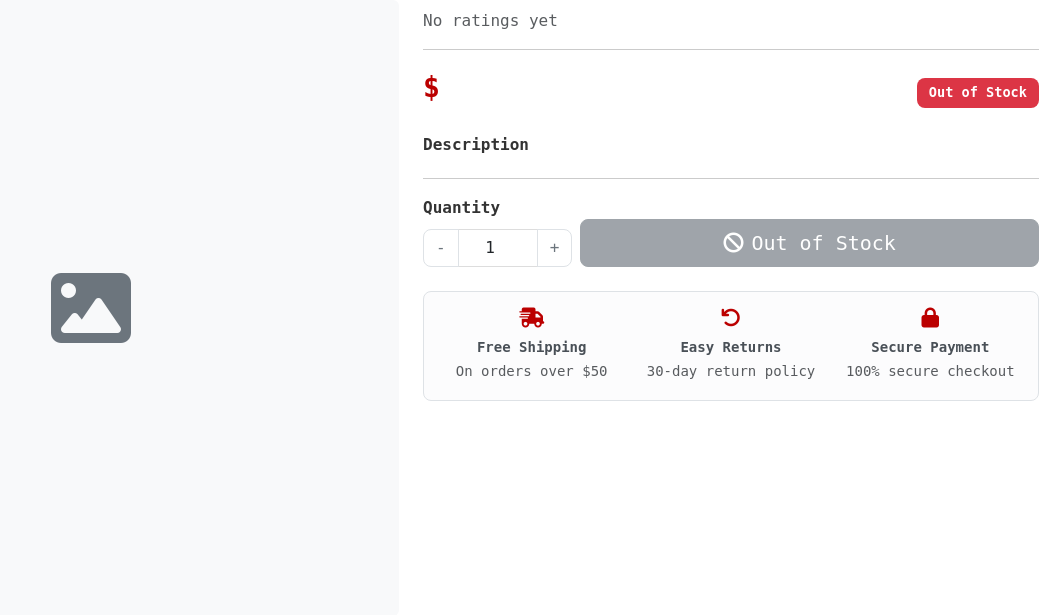
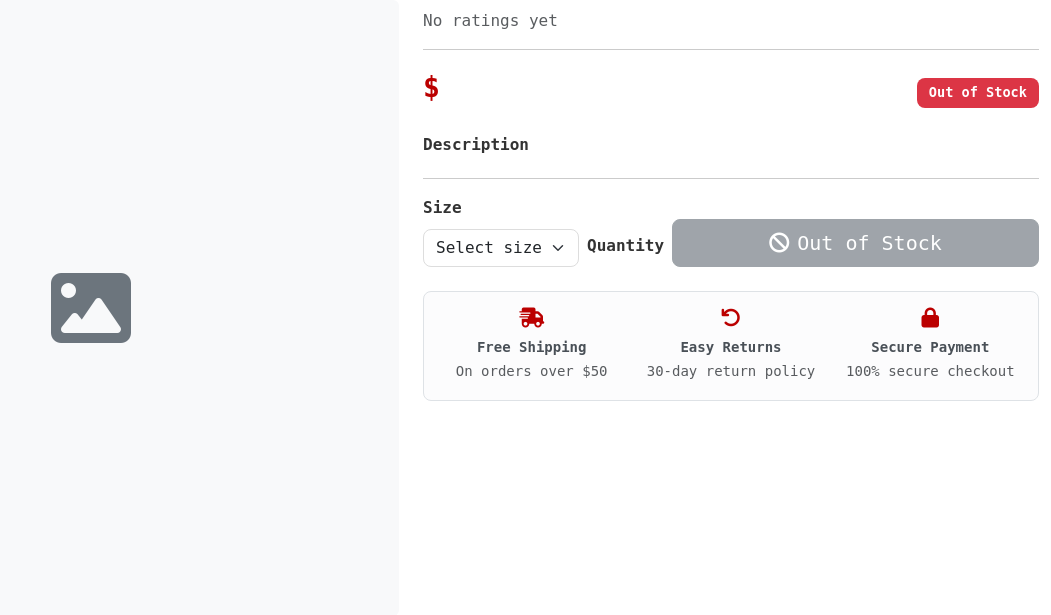
Before and after one commit to hicelery/commerce-all, a Django app: template products/templates/products/product_detail.html in a window 1280 px wide. Shown: the part 169-784 px from the top of the page, without its empty margins (229-1280 px from the left). Run offline with Django 4.2, Linux system fonts and the light colour scheme; the template is opened without the code that fills it, so the values that code supplies are empty; some libraries are stand-ins or nearby versions.

Commit message:
multiple size functionality on product view

```diff
--- a/products/admin.py
+++ b/products/admin.py
@@ -1,5 +1,5 @@
 from django.contrib import admin
-from .models import Product, ProductReview, Category
+from .models import Product, ProductReview, Category, ProductSize
 from django_summernote.admin import SummernoteModelAdmin
 
 # Register your models here.
@@ -25,3 +25,5 @@ class ProductReviewAdmin(SummernoteModelAdmin):
 
 
 admin.site.register(Category)
+
+admin.site.register(ProductSize)
--- a/products/templates/products/product_detail.html
+++ b/products/templates/products/product_detail.html
@@ -28,7 +28,7 @@
                 </div>
             {% endif %}
 
-            {% if product.quantity <= 0 %}
+            {% if available_sizes.count == 0 %}
                 <div class="position-absolute top-50 start-50 translate-middle">
                     <span class="badge bg-danger fs-6">Out of Stock</span>
                 </div>
@@ -86,7 +86,7 @@
                     {% endif %}
                 </div>
                 <div class="col-auto ms-auto">
-                    {% if product.quantity > 0 %}
+                    {% if available_sizes.count > 0 %}
                         <span class="badge bg-success">In Stock ({{ product.quantity }})</span>
                     {% else %}
                         <span class="badge bg-danger">Out of Stock</span>
@@ -109,18 +109,29 @@
         <div class="mb-4">
             <form method="post" action="{% url 'cart:add_to_cart' product.product_id %}" class="row g-2 align-items-end">
                 {% csrf_token %}
+                <div class="col-12 col-sm-auto">
+                    <label for="size" class="form-label fw-semibold">Size</label>
+                    <select class="form-select" id="size" name="size" required>
+                        <option value="" disabled selected>Select size</option>
+                        {% for size, quantity in sizes.items %}
+                            <option value="{{ size }}">{{ size }} </option>
+                        {% endfor %}
+                    </select>
+                </div>
 
-                <div class="col-12 col-sm-auto">
+                <div class="col-12 col-sm-auto d-flex flex-column align-items-center">
                     <label for="quantity" class="form-label fw-semibold">Quantity</label>
-                    <div class="input-group">
-                        <button type="button" class="btn btn-outline-secondary" onclick="decreaseQuantity()">-</button>
-                        <input type="number" id="quantity" name="quantity" value="1" min="1" max="{{ product.quantity }}" class="form-control text-center" style="max-width: 80px;">
-                        <button type="button" class="btn btn-outline-secondary" onclick="increaseQuantity()">+</button>
-                    </div>
+                     {% for size, quantity in sizes.items %}
+                        <div class="input-group" id="quantity_group_{{ size }}" style="display: none;">
+                            <button type="button" class="btn btn-outline-secondary" onclick="decreaseQuantity('{{ size }}')">-</button>
+                            <input type="number" id="quantity_{{ size }}" name="quantity" value="1" min="1" max="{{ quantity }}" class="form-control text-center" style="max-width: 80px;">
+                            <button type="button" class="btn btn-outline-secondary" onclick="increaseQuantity('{{ size }}')">+</button>
+                        </div>
+                    {% endfor %}
                 </div>
 
                 <div class="col-12 col-sm">
-                    {% if product.quantity > 0 %}
+                    {% if available_sizes.count > 0 %}
                         <button type="submit" class="btn btn-primary btn-lg w-100">
                             <i class="fas fa-shopping-cart me-2"></i>Add to Cart
                         </button>
@@ -296,23 +307,6 @@
 {% endblock %}
 
 {% block extra_js %}
-<script>
-function increaseQuantity() {
-    const input = document.getElementById('quantity');
-    const max = parseInt(input.max);
-    const current = parseInt(input.value);
-    if (current < max) {
-        input.value = current + 1;
-    }
-}
-
-function decreaseQuantity() {
-    const input = document.getElementById('quantity');
-    const current = parseInt(input.value);
-    if (current > 1) {
-        input.value = current - 1;
-    }
-}
-</script>
+<script src="{% static 'js/sizeselect.js' %}"></script>
 <script src="{% static 'js/reviews.js' %}"></script>
 {% endblock %}
--- /dev/null
+++ b/static/js/sizeselect.js
@@ -0,0 +1,73 @@
+/*
+ * static/js/sizeselect.js
+ * Handles size selection and quantity controls for product detail page.
+ * Shows one quantity input group by default, then toggles display when the size select changes.
+ * Exposes global functions `increaseQuantity(size)` and `decreaseQuantity(size)` for existing onclick handlers.
+ */
+
+(function(){
+    function getQuantityInputs(){
+        return Array.from(document.querySelectorAll('input[id^="quantity_"]'));
+    }
+
+    function hideAllQuantityGroups(){
+        getQuantityInputs().forEach(input => {
+            if(input.parentElement) input.parentElement.style.display = 'none';
+        });
+    }
+
+    function showQuantityGroupForSize(size){
+        const input = document.getElementById('quantity_' + size);
+        if(input && input.parentElement) input.parentElement.style.display = 'block';
+    }
+
+    function increaseQuantity(size){
+        const input = document.getElementById('quantity_' + size);
+        if(!input) return;
+        const max = Number.parseInt(input.max, 10);
+        const current = Number.parseInt(input.value, 10) || 1;
+        if(Number.isFinite(max) ? current < max : true) input.value = current + 1;
+    }
+
+    function decreaseQuantity(size){
+        const input = document.getElementById('quantity_' + size);
+        if(!input) return;
+        const current = Number.parseInt(input.value, 10) || 1;
+        if(current > 1) input.value = current - 1;
+    }
+
+    function initSizeSelect(){
+        const sizeSelect = document.getElementById('size');
+        const inputs = getQuantityInputs();
+
+        if(inputs.length === 0) return;
+
+        // Hide all groups first
+        hideAllQuantityGroups();
+
+        // Show a default group: if a size is already selected, show its group, otherwise show the first group
+        let shown = null;
+        if(sizeSelect && sizeSelect.value){
+            shown = document.getElementById('quantity_' + sizeSelect.value);
+        }
+        if(!shown) shown = inputs[0];
+        if(shown && shown.parentElement) shown.parentElement.style.display = '';
+
+        // Toggle groups when the size select changes
+        if(sizeSelect){
+            sizeSelect.addEventListener('change', function(){
+                hideAllQuantityGroups();
+                const sel = sizeSelect.value;
+                const input = document.getElementById('quantity_' + sel);
+                if(input && input.parentElement) input.parentElement.style.display = '';
+            });
+        }
+    }
+
+    // Expose functions globally for existing inline onclick handlers
+    window.increaseQuantity = increaseQuantity;
+    window.decreaseQuantity = decreaseQuantity;
+    window.sizeSelect = initSizeSelect;
+
+    document.addEventListener('DOMContentLoaded', initSizeSelect);
+})();
```
Also changed, not shown: products/models.py (+11 -0 lines), products/views.py (+8 -3 lines), products/migrations/0008_productsizes.py (added), products/migrations/0009_rename_productsizes_productsize.py (added).
